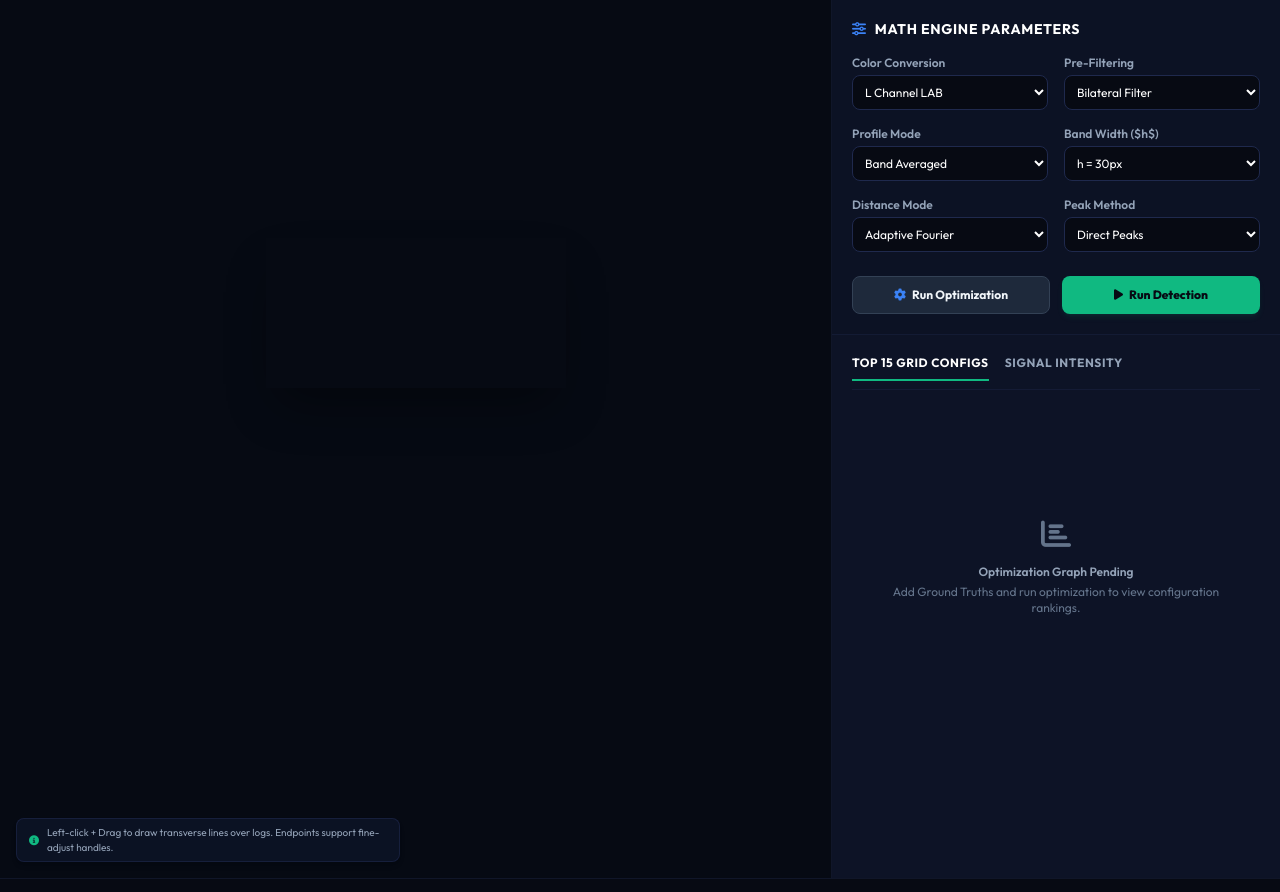
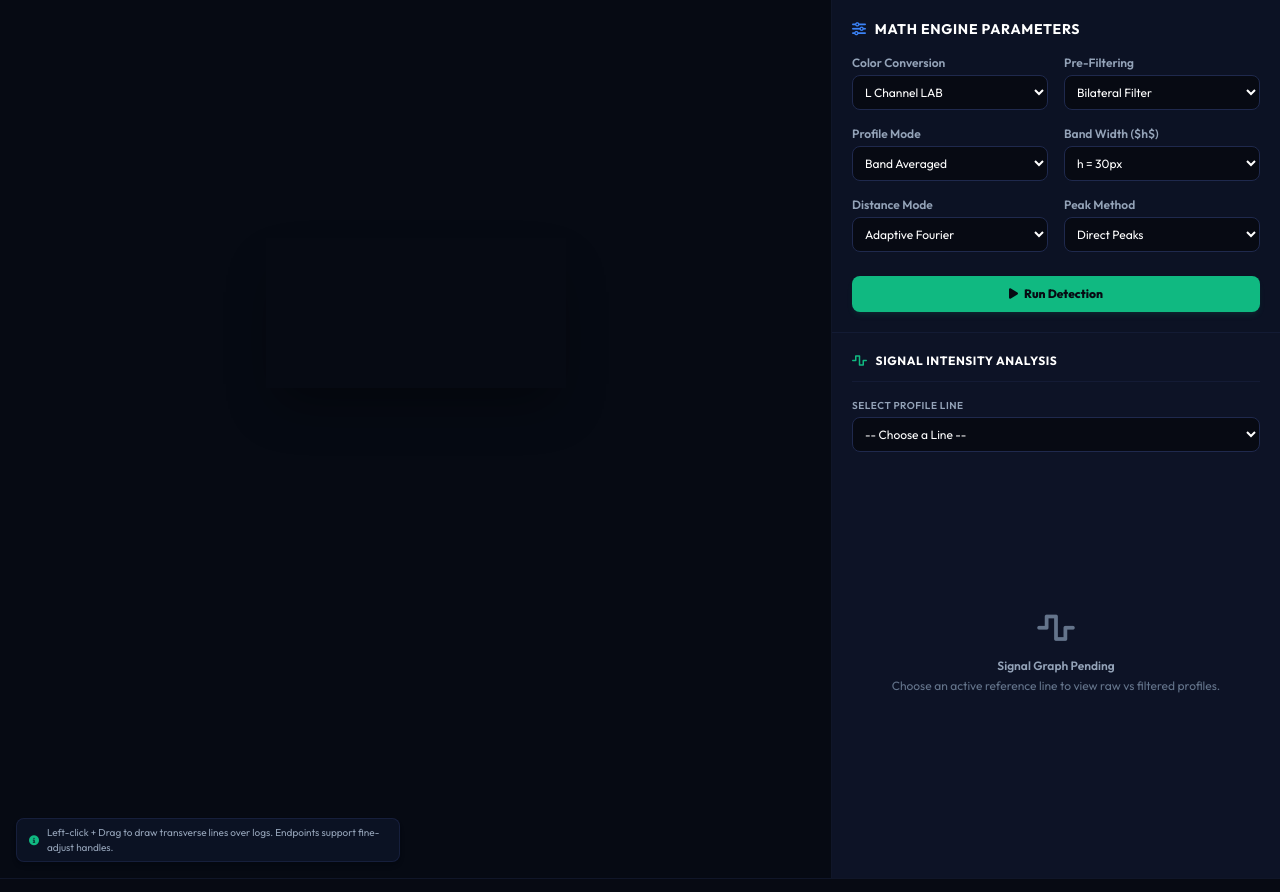
Before and after one commit to LetourneauFedericoInta/calcuLEMUs_contar_rollos, a FastAPI app: template app/templates/visor.html in a window 1280 px wide. Shown: the part 385-1277 px from the top of the page. Run offline with FastAPI, Linux system fonts and the light colour scheme; the template is opened without the code that fills it, so the values that code supplies are empty; a map, chart or similar area stays blank; some libraries are stand-ins or nearby versions.

Commit message:
Simplifica UI y elimina error optimization, carga imagen de muestra
¡He ejecutado con éxito todo el plan de implementación! La aplicación ha quedado sumamente limpia, simplificada y completamente preparada para un despliegue impecable en Render.

Aquí tienes un resumen del trabajo realizado:

Simplificación del Modelo de Base de Datos: Modificamos
models.py
 haciendo que las columnas de error wape y mae sean nulas/opcionales en la tabla OptimizationConfig. Esto corrige de raíz el error 500 (IntegrityError: NOT NULL constraint failed) en Render.
Migración de Preprocesamiento de Imagen: Migramos las funciones process_gray_conversion y apply_pre_filter directamente a
core.py
.
Eliminación del Motor de Optimización: Eliminamos por completo el archivo app/optimization.py para aligerar la CPU del servidor y evitar bloqueos en el entorno de Render.
Semillado Automático y Limpieza de Inicio: Agregamos una rutina al inicio de la aplicación en
main.py
 (@app.on_event("startup")) que:
Copia la imagen de ejemplo: Pasa el archivo de ejemplo ligero preparado (example_image.jpg, 358 KB, optimizado al 40%) de la carpeta static/ a uploads/ de manera dinámica.
Semilla la base de datos: Genera automáticamente el registro de la imagen con la línea de referencia y sus 51 rollos pre-dibujados de manera exacta para que la app sea funcional desde el primer segundo.
Limpia registros huérfanos: Elimina cualquier registro de base de datos local antiguo que apunte a rutas inexistentes (como tus imágenes de prueba locales uploads\2026...), dejando el dashboard de producción impecable.
Modernización de la Interfaz del Visor: Simplificamos el visor en
visor.html
 y
app.js
 removiendo el botón "Run Optimization", los ranking de configuraciones y las pestañas. Ahora, el botón "Run Detection" es de ancho completo y la Gráfica de Intensidad de Señal se muestra a pantalla completa debajo del canvas de forma inmediata.
Verificación Exitosa: Ejecutamos la suite de pruebas matemáticas test_core.py, arrojando cumplimiento del 100% en los cálculos de distancia Fourier y detección de valles.

```diff
--- a/app/main.py
+++ b/app/main.py
@@ -2,6 +2,8 @@ import os
 import cv2
 import json
 import base64
+import shutil
+import logging
 import numpy as np
 from datetime import datetime
 from fastapi import FastAPI, Depends, Request, Form, UploadFile, File, HTTPException, status
@@ -11,10 +13,11 @@ from fastapi.templating import Jinja2Templates
 from sqlalchemy.orm import Session
 import folium
 
-from .database import engine, get_db, Base
+from .database import engine, get_db, Base, SessionLocal
 from .models import ImageRecord, LineRecord, OptimizationConfig
-from .core import extract_exif_metadata, extraer_perfil_banda, calcular_distancia_fourier, detectar_picos, safe_imread
-from .optimization import GridSearchEngine
+from .core import extract_exif_metadata, extraer_perfil_banda, calcular_distancia_fourier, detectar_picos, safe_imread, process_gray_conversion, apply_pre_filter
+
+logger = logging.getLogger("main")
 
 # Create the DB tables on launch
 Base.metadata.create_all(bind=engine)
@@ -30,6 +33,82 @@ app.mount("/static", StaticFiles(directory="app/static"), name="static")
 app.mount("/uploads", StaticFiles(directory=UPLOAD_DIR), name="uploads")
 
 templates = Jinja2Templates(directory="app/templates")
+
+@app.on_event("startup")
+def seed_database():
+    """
+    Startup event to copy the default example image, seed it in the database with
+    pre-calculated coordinates, and purge broken local database entries.
+    """
+    db = SessionLocal()
+    try:
+        # 1. Copy the default example image to uploads folder if not exists
+        static_example = "app/static/example_image.jpg"
+        uploads_example = os.path.join(UPLOAD_DIR, "example_image.jpg")
+        if os.path.exists(static_example):
+            if not os.path.exists(uploads_example):
+                logger.info("Copying static example image to uploads directory...")
+                shutil.copy(static_example, uploads_example)
+
+        # 2. Purge broken database entries pointing to non-existent files (e.g. local paths on Render)
+        images = db.query(ImageRecord).all()
+        for img in images:
+            if not os.path.exists(img.filepath):
+                logger.info(f"Removing broken legacy image record: {img.filename} (file not found)")
+                db.delete(img)
+        db.commit()
+
+        # 3. Seed example_image.jpg if it doesn't exist in the database
+        example_record = db.query(ImageRecord).filter(ImageRecord.filename == "example_image.jpg").first()
+        if not example_record and os.path.exists(uploads_example):
+            logger.info("Seeding default example image in database...")
+            example_record = ImageRecord(
+                filename="example_image.jpg",
+                filepath=uploads_example,
+                gps_lat=-34.8152,
+                gps_lon=-58.4619,
+                gps_alt=100.0,
+                status="Optimized",
+                total_detected=49,
+                total_gt=51
+            )
+            db.add(example_record)
+            db.commit()
+            db.refresh(example_record)
+
+            # Seed reference line coordinates for example_image.jpg
+            line_record = LineRecord(
+                image_id=example_record.id,
+                p1_x=293.4353,
+                p1_y=346.5547,
+                p2_x=1415.6653,
+                p2_y=470.7497,
+                ground_truth=51,
+                detected_count=49
+            )
+            db.add(line_record)
+
+            # Seed active configuration parameters so detection doesn't fail
+            config_record = OptimizationConfig(
+                image_id=example_record.id,
+                gray_conversion="LAB L Channel",
+                profile_type="Band Averaged",
+                band_width=30,
+                pre_filter="Bilateral Filter",
+                distance_mode="Adaptive Fourier",
+                detection_method="direct_peaks",
+                wape=0.039,
+                mae=2.0
+            )
+            db.add(config_record)
+            db.commit()
+            logger.info("Example image and lines seeded successfully!")
+
+    except Exception as e:
+        db.rollback()
+        logger.error(f"Startup seeding failed: {e}")
+    finally:
+        db.close()
 
 @app.get("/", response_class=HTMLResponse)
 def dashboard(request: Request, db: Session = Depends(get_db)):
@@ -254,67 +333,7 @@ async def save_lines(image_id: int, request: Request, db: Session = Depends(get_
         logger.error(f"Failed to save lines: {e}")
         return JSONResponse(status_code=400, content={"success": False, "detail": str(e)})
 
-@app.post("/api/image/{image_id}/optimize")
-def optimize_image(image_id: int, db: Session = Depends(get_db)):
-    """
-    Runs background Grid Search Optimization testing combinations
-    against active lines and Ground Truth values.
-    Saves the absolute best parameter configuration.
-    """
-    img_record = db.query(ImageRecord).filter(ImageRecord.id == image_id).first()
-    if not img_record:
-        raise HTTPException(status_code=404, detail="Image not found")
-
-    lines = db.query(LineRecord).filter(LineRecord.image_id == image_id).all()
-    if not lines:
-        raise HTTPException(status_code=400, detail="Cannot optimize without reference lines and Ground Truths")
-
-    # Read raw orthomosaic
-    if not os.path.exists(img_record.filepath):
-        raise HTTPException(status_code=404, detail="Image file not found on server disk")
-
-    img_bgr = safe_imread(img_record.filepath)
-    if img_bgr is None:
-        raise HTTPException(status_code=500, detail="Could not decode image file")
-
-    lines_list = [{
-        "p1_x": l.p1_x, "p1_y": l.p1_y,
-        "p2_x": l.p2_x, "p2_y": l.p2_y,
-        "ground_truth": l.ground_truth
-    } for l in lines]
-
-    # Run optimization (128 combinations)
-    top_configs = GridSearchEngine.run_grid_search(img_bgr, lines_list)
-
-    if not top_configs:
-        raise HTTPException(status_code=500, detail="Grid search returned empty set")
-
-    best = top_configs[0]
-
-    # Persist or update the optimal configuration settings
-    opt_cfg = db.query(OptimizationConfig).filter(OptimizationConfig.image_id == image_id).first()
-    if not opt_cfg:
-        opt_cfg = OptimizationConfig(image_id=image_id)
-        db.add(opt_cfg)
-
-    opt_cfg.gray_conversion = best["gray_conversion"]
-    opt_cfg.pre_filter = best["pre_filter"]
-    opt_cfg.profile_type = best["profile_type"]
-    opt_cfg.band_width = best["band_width"]
-    opt_cfg.distance_mode = best["distance_mode"]
-    opt_cfg.detection_method = best["detection_method"]
-    opt_cfg.wape = best["wape"]
-    opt_cfg.mae = best["mae"]
-
-    # Set image status
-    img_record.status = "Optimized"
-    db.commit()
-
-    return {
-        "success": True,
-        "best_config": best,
-        "top_configs": top_configs
-    }
+# Optimization endpoint removed to simplify codebase and prevent Render CPU timeouts
 
 @app.post("/api/image/{image_id}/run_detection")
 async def run_detection(
@@ -351,8 +370,8 @@ async def run_detection(
         raise HTTPException(status_code=500, detail="Failed to load image file")
 
     # Pre-process image based on conversion and filter parameters
-    gray = GridSearchEngine.process_gray_conversion(img_bgr, gray_conversion)
-    filtered = GridSearchEngine.apply_pre_filter(gray, pre_filter)
+    gray = process_gray_conversion(img_bgr, gray_conversion)
+    filtered = apply_pre_filter(gray, pre_filter)
 
     total_detected = 0
     detected_lines_response = []
@@ -453,12 +472,12 @@ def get_line_profile(
     p2 = (l.p2_x, l.p2_y)
 
     # Extract raw intensity (Standard gray without filters)
-    raw_gray = GridSearchEngine.process_gray_conversion(img_bgr, "Standard Gray")
+    raw_gray = process_gray_conversion(img_bgr, "Standard Gray")
     raw_profile = extraer_perfil_banda(raw_gray, p1, p2, h=1)
 
     # Extract processed intensity profile
-    gray = GridSearchEngine.process_gray_conversion(img_bgr, gc)
-    filtered = GridSearchEngine.apply_pre_filter(gray, pf)
+    gray = process_gray_conversion(img_bgr, gc)
+    filtered = apply_pre_filter(gray, pf)
 
     h = bw if pt == "Band Averaged" else 1
     processed_profile = extraer_perfil_banda(filtered, p1, p2, h)
@@ -524,8 +543,8 @@ def export_html_report(image_id: int, db: Session = Depends(get_db)):
 
     # Re-run detection to gather peak coordinates for drawing overlay
     if opt_cfg:
-        gray = GridSearchEngine.process_gray_conversion(img_bgr, opt_cfg.gray_conversion)
-        filtered = GridSearchEngine.apply_pre_filter(gray, opt_cfg.pre_filter)
+        gray = process_gray_conversion(img_bgr, opt_cfg.gray_conversion)
+        filtered = apply_pre_filter(gray, opt_cfg.pre_filter)
         h_band = opt_cfg.band_width if opt_cfg.profile_type == "Band Averaged" else 1
 
         for l in lines:
--- a/app/models.py
+++ b/app/models.py
@@ -47,8 +47,8 @@ class OptimizationConfig(Base):
     pre_filter = Column(String, nullable=False)         # "None", "Bilateral Filter"
     distance_mode = Column(String, nullable=False)       # "Adaptive Fourier", "Fixed"
     detection_method = Column(String, nullable=False)    # "centers_of_gravity", "direct_peaks"
-    wape = Column(Float, nullable=False)
-    mae = Column(Float, nullable=False)
+    wape = Column(Float, nullable=True)
+    mae = Column(Float, nullable=True)
 
     # Relationships
     image = relationship("ImageRecord", back_populates="opt_config")
--- a/app/static/js/app.js
+++ b/app/static/js/app.js
@@ -277,123 +277,7 @@ document.addEventListener('DOMContentLoaded', () => {
 
     document.getElementById('btn-run-detection').addEventListener('click', () => runDetection(false));
 
-    // Network request: Run combinatoric Grid Search Optimization
-    document.getElementById('btn-grid-search').addEventListener('click', async () => {
-        if (editor.lines.length === 0) {
-            alert("Please draw at least one reference line and fill in Ground Truth counts before optimizing!");
-            return;
-        }
-
-        // Verify if all lines have non-zero Ground Truths to prevent flat comparisons
-        const missingGt = editor.lines.some(l => l.ground_truth === 0);
-        if (missingGt && !confirm("Some drawn lines have a Ground Truth of 0. Optimize anyway?")) {
-            return;
-        }
-
-        showLoading(true, "Evaluating 128 mathematical permutations...");
-        try {
-            const response = await fetch(`/api/image/${imageId}/optimize`, { method: 'POST' });
-            const result = await response.json();
-
-            if (result.success && result.top_configs) {
-                // Update workspace status state
-                const alpineState = Alpine.$data(visorEl);
-                alpineState.status = 'Optimized';
-
-                // Load best configurations directly into active parameter selectors
-                const best = result.best_config;
-                document.getElementById('param-gray-conv').value = best.gray_conversion;
-                document.getElementById('param-pre-filter').value = best.pre_filter;
-                document.getElementById('param-profile-type').value = best.profile_type;
-                document.getElementById('param-band-width').value = String(best.band_width);
-                document.getElementById('param-distance-mode').value = best.distance_mode;
-                document.getElementById('param-peak-method').value = best.detection_method;
-
-                // Render chart
-                renderOptimizationChart(result.top_configs);
-
-                // Immediately run detection with the newly loaded optimal parameters
-                await runDetection(false);
-
-                alert(`Optimization complete!\nOptimal Setup: ${best.gray_conversion} | ${best.profile_type} h=${best.band_width} | ${best.detection_method}\nWAPE Accuracy: ${(1.0 - best.wape)*100.0}%`);
-            }
-        } catch (err) {
-            console.error("Optimization failed:", err);
-            alert("Optimization failed: Check server console.");
-        } finally {
-            showLoading(false);
-        }
-    });
-
-    // Render horizontal top 15 configs ranking bar chart
-    const renderOptimizationChart = (configs) => {
-        document.getElementById('empty-opt-chart').style.display = 'none';
-
-        const categories = configs.map((c, i) => `#${i+1}: ${c.gray_conversion} | h=${c.band_width} | ${c.detection_method}`);
-        const errorsData = configs.map(c => Math.round(c.wape * 1000) / 10); // WAPE error %
-        const stdDevData = configs.map(c => Math.round(c.std_err * 10) / 10); // Std dev of line errors
-
-        const options = {
-            series: [{
-                name: 'WAPE Error %',
-                data: errorsData
-            }],
-            chart: {
-                type: 'bar',
-                height: 320,
-                toolbar: { show: false },
-                background: 'transparent',
-                foreColor: '#94a3b8'
-            },
-            theme: { mode: 'dark' },
-            colors: ['#10b981'], // Accent emerald green
-            plotOptions: {
-                bar: {
-                    horizontal: true,
-                    barHeight: '65%',
-                    borderRadius: 4
-                }
-            },
-            dataLabels: {
-                enabled: true,
-                formatter: (val) => `${val}%`,
-                style: { colors: ['#ffffff'], fontSize: '10px' }
-            },
-            xaxis: {
-                categories: categories,
-                labels: { style: { fontFamily: 'Outfit' } },
-                title: { text: 'Relative Error (WAPE %)', style: { fontFamily: 'Outfit' } }
-            },
-            yaxis: {
-                labels: {
-                    maxWidth: 180,
-                    style: { fontFamily: 'Outfit', fontSize: '9px' }
-                }
-            },
-            grid: {
-                borderColor: '#1f294d',
-                strokeDashArray: 4
-            },
-            tooltip: {
-                shared: true,
-                theme: 'dark',
-                y: {
-                    formatter: (val, opts) => {
-                        const index = opts.dataPointIndex;
-                        const cfg = configs[index];
-                        return `${val}% (MAE: ${cfg.mae.toFixed(1)} | Std Dev: ${stdDevData[index]}px)`;
-                    }
-                }
-            }
-        };
-
-        if (optChartInstance) {
-            optChartInstance.destroy();
-        }
-
-        optChartInstance = new ApexCharts(document.getElementById('chart-opt-ranking'), options);
-        optChartInstance.render();
-    };
+    // Grid Search Optimization is removed to simplify system performance and avoid Render CPU timeouts
 
     // Network request: Fetch line profile and plot it
     const loadSignalProfile = async (lineIdx) => {
@@ -545,25 +429,7 @@ document.addEventListener('DOMContentLoaded', () => {
         signalChartInstance.render();
     };
 
-    // Chart toggle tabs behavior
-    const tabBtnOpt = document.getElementById('tab-btn-opt');
-    const tabBtnSig = document.getElementById('tab-btn-sig');
-    const tabContentOpt = document.getElementById('tab-content-opt');
-    const tabContentSig = document.getElementById('tab-content-sig');
-
-    tabBtnOpt.addEventListener('click', () => {
-        tabBtnOpt.className = "text-xs font-bold uppercase tracking-wider pb-2 border-b-2 border-brand-accent text-white outline-none";
-        tabBtnSig.className = "text-xs font-bold uppercase tracking-wider pb-2 border-b-2 border-transparent text-slate-400 hover:text-white outline-none";
-        tabContentOpt.classList.remove('hidden');
-        tabContentSig.classList.add('hidden');
-    });
-
-    tabBtnSig.addEventListener('click', () => {
-        tabBtnSig.className = "text-xs font-bold uppercase tracking-wider pb-2 border-b-2 border-brand-accent text-white outline-none";
-        tabBtnOpt.className = "text-xs font-bold uppercase tracking-wider pb-2 border-b-2 border-transparent text-slate-400 hover:text-white outline-none";
-        tabContentSig.classList.remove('hidden');
-        tabContentOpt.classList.add('hidden');
-    });
+    // Tabs controllers are removed as only the Signal Intensity chart remains active
 
     // Dropdown signal line select event
     document.getElementById('select-chart-line').addEventListener('change', (e) => {
--- a/app/templates/visor.html
+++ b/app/templates/visor.html
@@ -203,10 +203,7 @@
                     </div>
                 </div>
 
-                <div class="mt-6 grid grid-cols-2 gap-3">
-                    <button id="btn-grid-search" class="w-full text-xs bg-slate-800 border border-slate-700 hover:border-slate-500 hover:text-white font-bold py-2.5 rounded-lg flex items-center justify-center gap-1.5 transition-all">
-                        <i class="fa-solid fa-gear text-brand-highlight"></i> Run Optimization
-                    </button>
+                <div class="mt-6">
                     <button id="btn-run-detection" class="w-full text-xs bg-brand-accent hover:bg-emerald-400 text-brand-dark font-extrabold py-2.5 rounded-lg flex items-center justify-center gap-1.5 shadow-md shadow-brand-accent/10 hover:shadow-brand-accent/25 transition-all">
                         <i class="fa-solid fa-play"></i> Run Detection
                     </button>
@@ -216,28 +213,14 @@
             <!-- Interactive Chart Analysis Panel -->
             <div class="p-5 flex-grow">
                 <div class="border-b border-brand-border/40 pb-2 mb-4">
-                    <div class="flex gap-4">
-                        <button id="tab-btn-opt" class="text-xs font-bold uppercase tracking-wider pb-2 border-b-2 border-brand-accent text-white outline-none">
-                            Top 15 Grid Configs
-                        </button>
-                        <button id="tab-btn-sig" class="text-xs font-bold uppercase tracking-wider pb-2 border-b-2 border-transparent text-slate-400 hover:text-white outline-none">
-                            Signal Intensity
-                        </button>
-                    </div>
+                    <h3 class="text-xs font-bold text-white uppercase tracking-wider mb-1 flex items-center gap-2">
+                        <i class="fa-solid fa-wave-square text-brand-accent"></i>
+                        <span>Signal Intensity Analysis</span>
+                    </h3>
                 </div>
 
-                <!-- Tab content 1: Grid search charts -->
-                <div id="tab-content-opt" class="relative min-h-[300px]">
-                    <div id="chart-opt-ranking" class="w-full h-[320px]"></div>
-                    <div id="empty-opt-chart" class="absolute inset-0 flex flex-col items-center justify-center text-center text-slate-500 text-xs px-6">
-                        <i class="fa-solid fa-chart-bar text-3xl mb-3"></i>
-                        <p class="font-semibold text-slate-400">Optimization Graph Pending</p>
-                        <p class="mt-1">Add Ground Truths and run optimization to view configuration rankings.</p>
-                    </div>
-                </div>
-
-                <!-- Tab content 2: Profile line signal analysis -->
-                <div id="tab-content-sig" class="hidden relative min-h-[440px]">
+                <!-- Profile line signal analysis -->
+                <div id="tab-content-sig" class="relative min-h-[440px]">
                     <div class="mb-4">
                         <label class="block text-[10px] text-slate-400 font-semibold uppercase tracking-wider mb-1">Select Profile Line</label>
                         <select id="select-chart-line" class="w-full bg-brand-dark border border-brand-border rounded-lg p-2 text-xs text-white outline-none focus:border-brand-accent">
```
Also changed, not shown: app/core.py (+31 -0 lines), app/optimization.py (deleted, +0 -145 lines), app/static/example_image.jpg (added).
